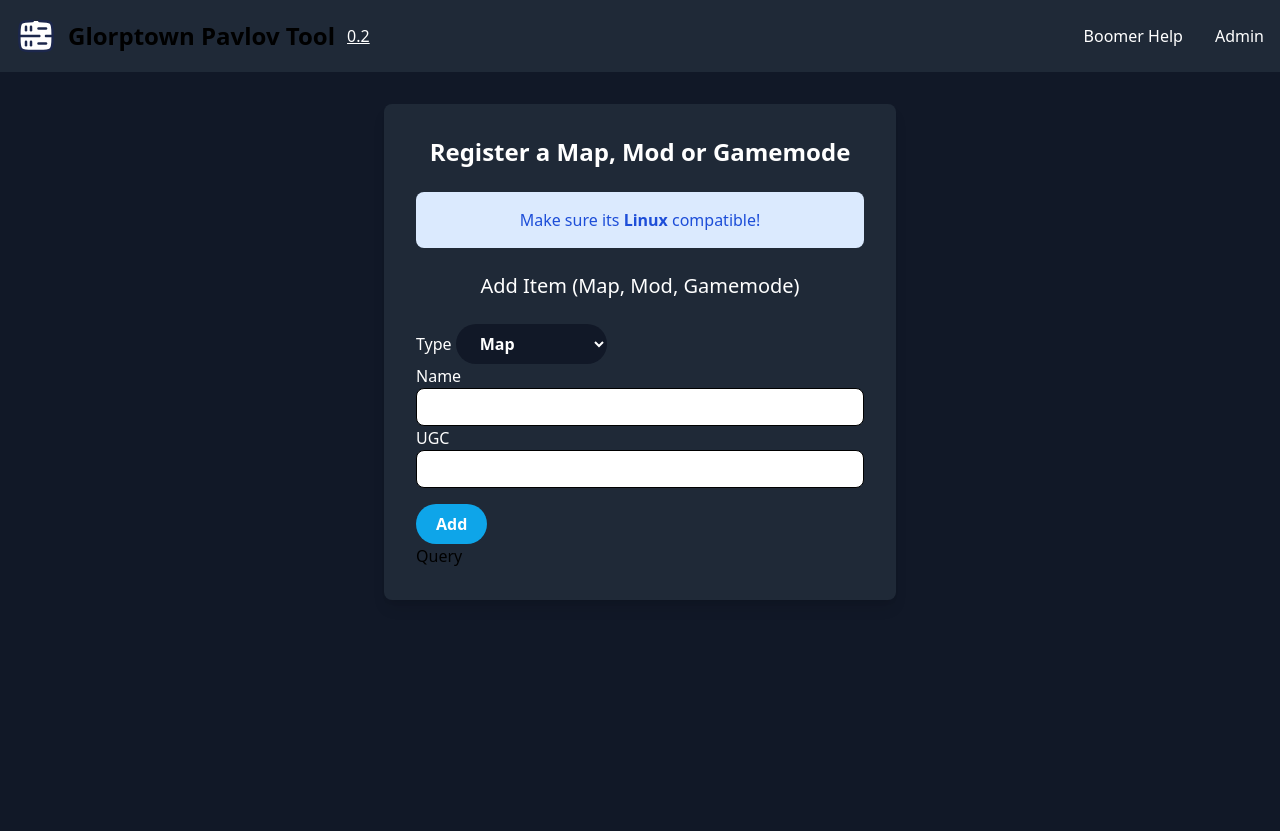
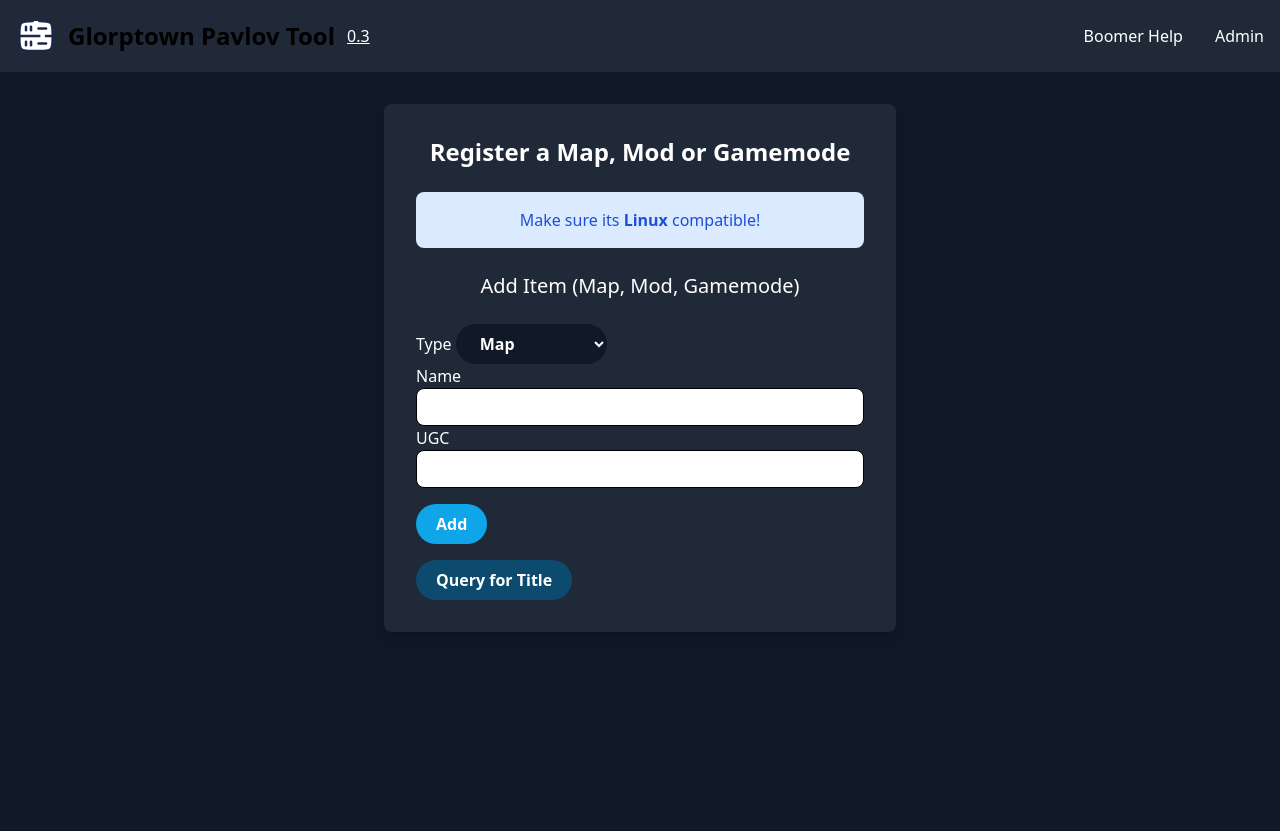
Before and after one commit to Granther/pavlov-webrcon, a Flask app: page / in a window 1280 px wide. Shown: the top 831 px of the page. Run offline with Flask 3, Linux system fonts and the light colour scheme; data comes from the database, SQL or seed files in the repository; data that the repository does not hold is empty; parts of the project's set-up code (start-up, migrations or seed data) failed here and were passed over; some libraries are stand-ins or nearby versions.

Commit message:
Fixed CSS for query button

```diff
--- a/templates/base.html
+++ b/templates/base.html
@@ -30,7 +30,7 @@
                     </g>
                 </svg>
                 <a href="{{url_for('index')}}"><span class="self-center text-2xl font-semibold whitespace-nowrap dark:text-white">Glorptown Pavlov Tool</span></a>
-                <a class="text-white underline" href="https://github.com/Granther/pavlov-webrcon">0.2</a>
+                <a class="text-white underline" href="https://github.com/Granther/pavlov-webrcon">0.3</a>
             </div>
         <div class="hidden w-full md:block md:w-auto" id="navbar-default">
             <ul class="font-medium flex flex-col p-4 md:p-0 mt-4 border border-gray-100 rounded-lg md:flex-row md:space-x-8 rtl:space-x-reverse md:mt-0 md:border-0 dark:border-gray-700 text-white">
--- a/templates/home.html
+++ b/templates/home.html
@@ -27,7 +27,9 @@
             </div>
             {{ new_item_form.submit() }}
         </form>
-	<button id="queryBtn">Query</button>
+	<div class="pt-4">
+		<button id="queryBtn" class="bg-sky-500 disabled:bg-sky-900 hover:bg-sky-700 text-white py-2 px-5 rounded-full font-bold text-md transition duration-300">Query for Title</button>
+	</div>
     </div>
 </div>
 
@@ -128,9 +130,7 @@
 	    ugcid = ugcidTextbox.value;
 	    let title = await sendUgcQuery(ugcid); // Wait for the async function to resolve
 
-	    if (title === "") {
-		console.log("not there");
-	    } else {
+	    if (title == null) {} else {
 		nameTextbox.value = title;
 	    }
 	});
```
Also changed, not shown: 1 other file.
